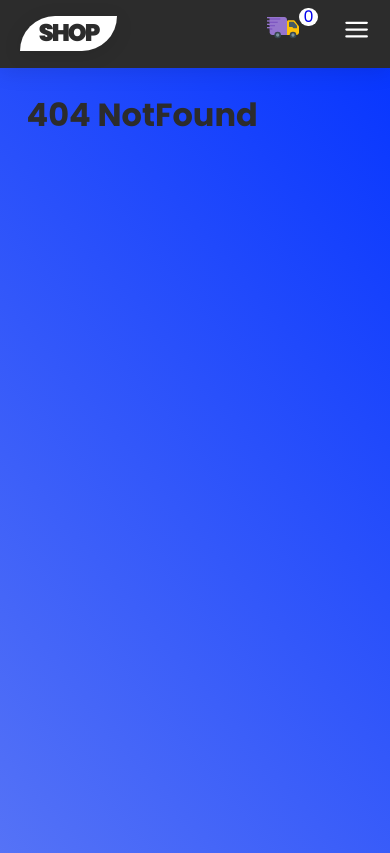
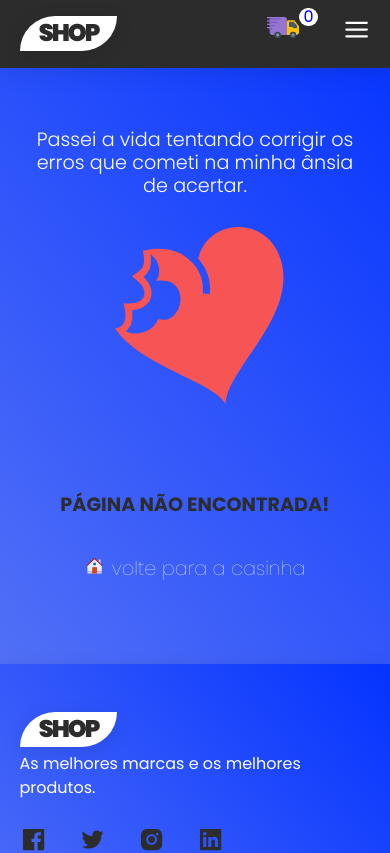
Before and after one commit to dev-marcioreis/shop-react, a React (Create React App) app: page / in a window 390 px wide. Shown: the top 853 px of the page. Built offline with nearby package versions, Linux system fonts and the light colour scheme.

Commit message:
notfound page finalizada

```diff
--- a/src/components/notFound/NotFound.jsx
+++ b/src/components/notFound/NotFound.jsx
@@ -1,11 +1,20 @@
 import './notFound.css'
+import { Link } from 'react-router-dom'
+import { FcHome } from 'react-icons/fc'
+import { GiChewedHeart as Heart } from 'react-icons/gi'
 
 const NotFound = () => {
   return (
     <>
         <div className="section notfound">
-            <div className="container">
-                <h1>404 NotFound</h1>
+            <div className="container flex2">
+                <h2>Passei a vida tentando corrigir os erros que cometi na minha ânsia de acertar.</h2>
+                <i className='heart'><Heart /></i>
+                <p>página não encontrada!</p>
+                <Link to='/shop-react/' className='back-home'>
+                    <i><FcHome /></i>
+                    <span>volte para a casinha</span>
+                </Link>
             </div>
         </div>
     </>
--- a/src/components/notFound/notFound.css
+++ b/src/components/notFound/notFound.css
@@ -1,3 +1,57 @@
-.notfound {
-    height: 100vh;
+.notfound .flex2 {
+    margin-block-start: 3rem;
+    margin-block-end: 3rem;
+    flex-direction: column;
+    align-items: center;
+    gap: .2rem;
 }
+.notfound h2 {
+    color: var(--white-color);
+    font-size: 1.2rem;
+    font-weight: 300;
+}
+.heart {
+    font-size: 17rem;
+    color: hsl(0, 91%, 65%);
+}
+.notfound p {
+    font-size: 2rem;
+    font-weight: 700;
+    text-transform: uppercase;
+    letter-spacing: -1px;
+}
+.back-home {
+    display: flex;
+    align-items: center;
+    justify-content: center;
+    gap: .5rem;
+    font-size: 1.3rem;
+}
+.back-home span {
+    color: var(--white-color);
+    font-weight: 100;
+}
+
+
+/*==========Media Query==========*/
+@media (max-width: 1024px) {
+    .notfound .flex2 {
+        margin-block-start: 2rem;
+        justify-content: center;
+
+    }
+    .notfound h2 {
+        text-align: center;
+    }
+    .heart {
+        font-size: 12rem;
+    }
+    .notfound p {
+        font-size: 1.2rem;
+        letter-spacing: 0;
+    }
+    .back-home {
+        font-size: 1.2rem;
+        margin-block-start: 2rem;
+    }
+}
```
